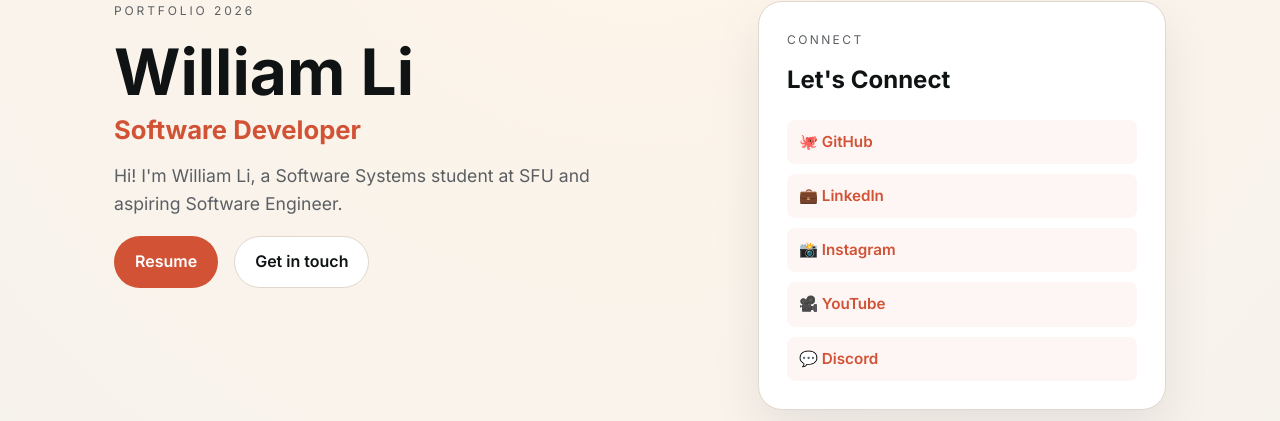
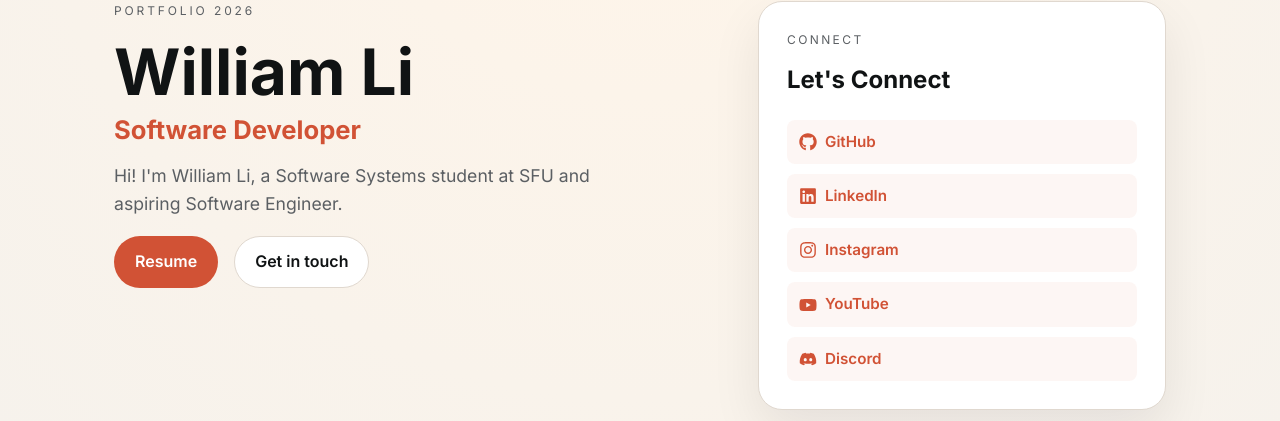
Before and after one commit to WL0000000/my-portfolio, a React (Vite) app in the folder portfolio/: page / in a window 1280 px wide. Shown: the part 210-631 px from the top of the page. Built offline with nearby package versions, Linux system fonts and the light colour scheme.

Commit message:
about and animations

```diff
--- a/portfolio/src/App.css
+++ b/portfolio/src/App.css
@@ -10,7 +10,7 @@
 }
 
 .fade-in {
-  animation: fadeInUp 0.6s ease-out forwards;
+  animation: fadeInUp 0.9s ease-out forwards;
 }
 
 .page {
@@ -174,6 +174,15 @@
   background: rgba(209, 82, 53, 0.05);
   border-radius: 8px;
   transition: all 0.2s ease;
+  display: flex;
+  align-items: center;
+  gap: 8px;
+}
+
+.social-links a svg {
+  width: 18px;
+  height: 18px;
+  flex-shrink: 0;
 }
 
 .social-links a:hover {
--- a/portfolio/src/App.jsx
+++ b/portfolio/src/App.jsx
@@ -1,5 +1,6 @@
 import './App.css'
 import { useInView } from './useInView'
+import { FaGithub, FaLinkedin, FaInstagram, FaYoutube, FaDiscord } from 'react-icons/fa'
 
 function App() {
   const [aboutRef, aboutInView] = useInView()
@@ -38,11 +39,11 @@ function App() {
             <div className="card-label">Connect</div>
             <h2>Let's Connect</h2>
             <div className="social-links">
-              <a href="https://github.com/WL0000000" target="_blank" rel="noopener noreferrer" title="GitHub">🐙 GitHub</a>
-              <a href="https://www.linkedin.com/in/william-li-6283aa333/" target="_blank" rel="noopener noreferrer" title="LinkedIn">💼 LinkedIn</a>
-              <a href="https://www.instagram.com/hugeburgerbigcrunch/" target="_blank" rel="noopener noreferrer" title="Instagram">📸 Instagram</a>
-              <a href="https://www.youtube.com/@williamli8565" target="_blank" rel="noopener noreferrer" title="YouTube">🎥 YouTube</a>
-              <a href="https://discordapp.com/users/389859838378770432" target="_blank" rel="noopener noreferrer" title="Discord">💬 Discord</a>
+              <a href="https://github.com/WL0000000" target="_blank" rel="noopener noreferrer" title="GitHub"><FaGithub /> GitHub</a>
+              <a href="https://www.linkedin.com/in/william-li-6283aa333/" target="_blank" rel="noopener noreferrer" title="LinkedIn"><FaLinkedin /> LinkedIn</a>
+              <a href="https://www.instagram.com/hugeburgerbigcrunch/" target="_blank" rel="noopener noreferrer" title="Instagram"><FaInstagram /> Instagram</a>
+              <a href="https://www.youtube.com/@williamli8565" target="_blank" rel="noopener noreferrer" title="YouTube"><FaYoutube /> YouTube</a>
+              <a href="https://discordapp.com/users/389859838378770432" target="_blank" rel="noopener noreferrer" title="Discord"><FaDiscord /> Discord</a>
             </div>
           </div>
         </section>
```
